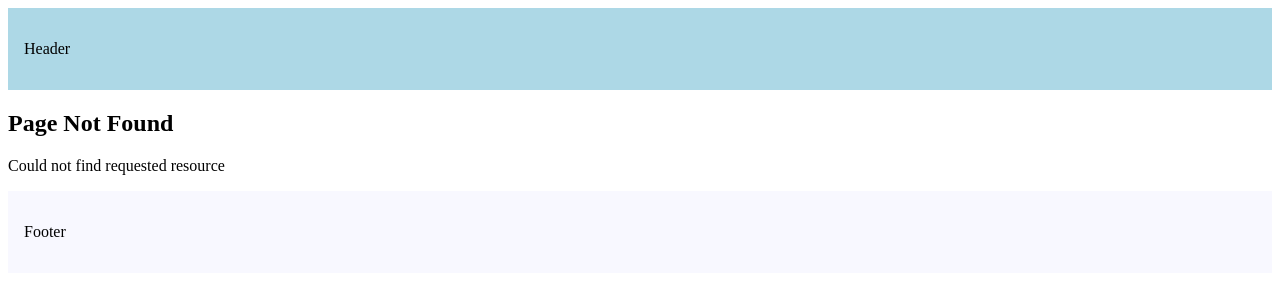
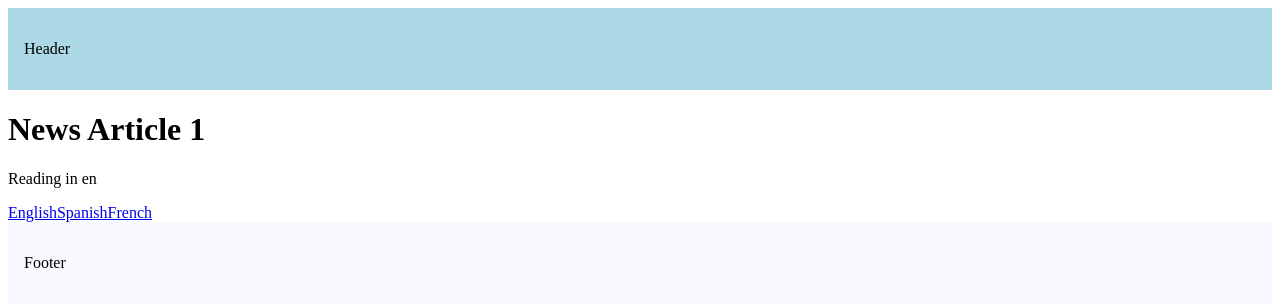
Before and after one commit to SCASTELLANO6044/NextJs-Learn, a Next.js app: page /articles/1 in a window 1280 px wide. Before the commit this address had no page. Shown: the top 306 px of the page. Built offline with nearby package versions, Linux system fonts and the light colour scheme.

Commit message:
⚡ Params and searchParams

```diff
--- /dev/null
+++ b/app/articles/[articleId]/page.tsx
@@ -0,0 +1,21 @@
+import Link from "next/link";
+
+export default async function NewsArticle({params, searchParams}: {
+    params: Promise<{ articleId: string}>;
+    searchParams : Promise<{ lang?: "en" | "es" | "fr"}>;
+}){
+    const {articleId} = await params;
+    const {lang = "en"} = await searchParams;
+    return(
+        <div>
+            <h1>News Article {articleId}</h1>
+            <p>Reading in {lang}</p>
+
+            <div>
+                <Link href="/articles/${articleId}?lang=en">English</Link>
+                <Link href="/articles/${articleId}?lang=es">Spanish</Link>
+                <Link href="/articles/${articleId}?lang=fr">French</Link>
+            </div>
+        </div>
+    );
+}
--- a/app/page.tsx
+++ b/app/page.tsx
@@ -6,6 +6,8 @@
       <h1>Welcome home!</h1>
       <Link href="/blog">Blog</Link>
       <Link href="/products">Products</Link>
+      <Link href="/articles/breaking-news-123?lang=en">Read in English</Link>
+      <Link href="/articles/breaking-news-123?lang=es">Read in Spanish</Link>
     </>
   );
 }
```
